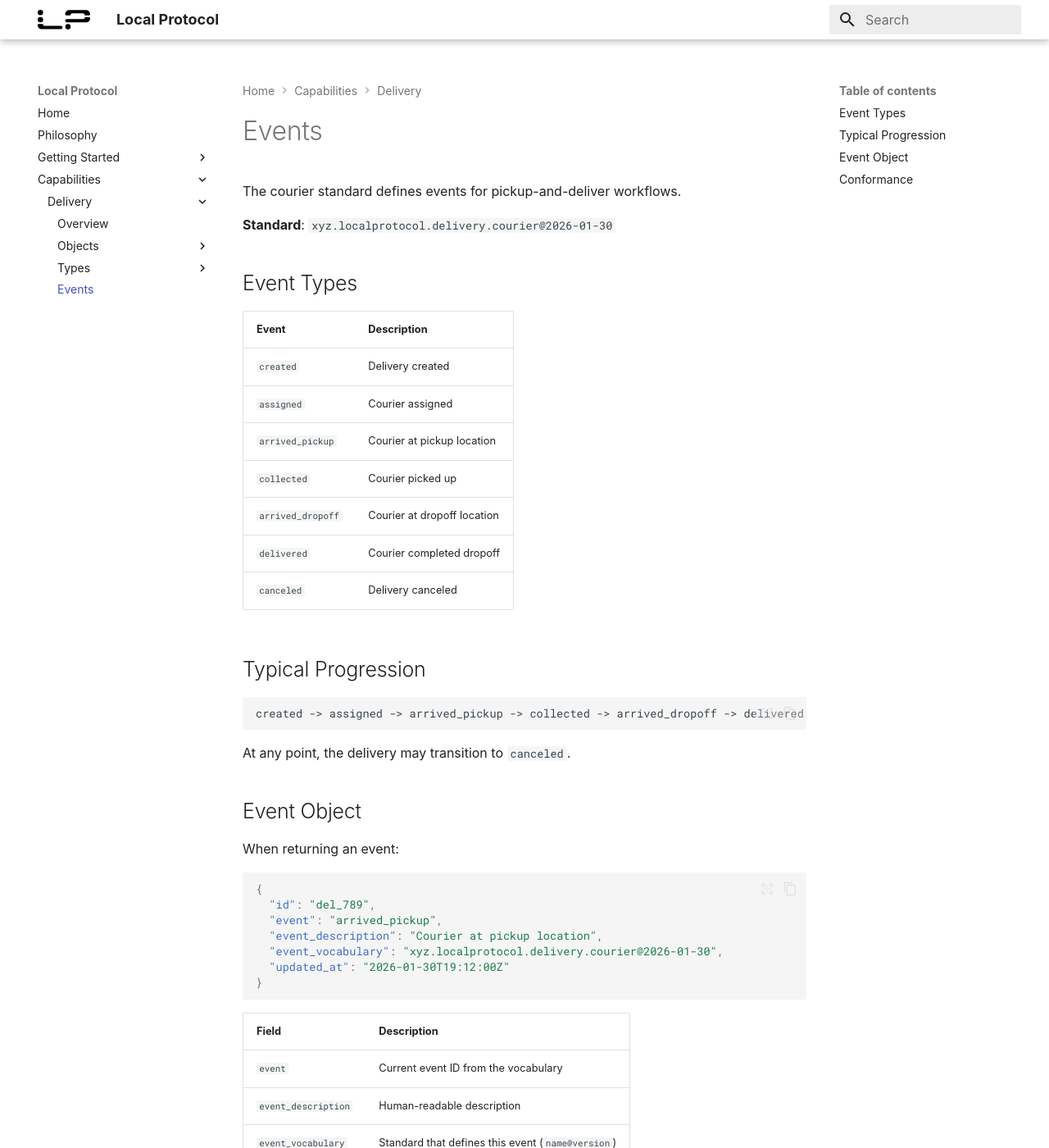
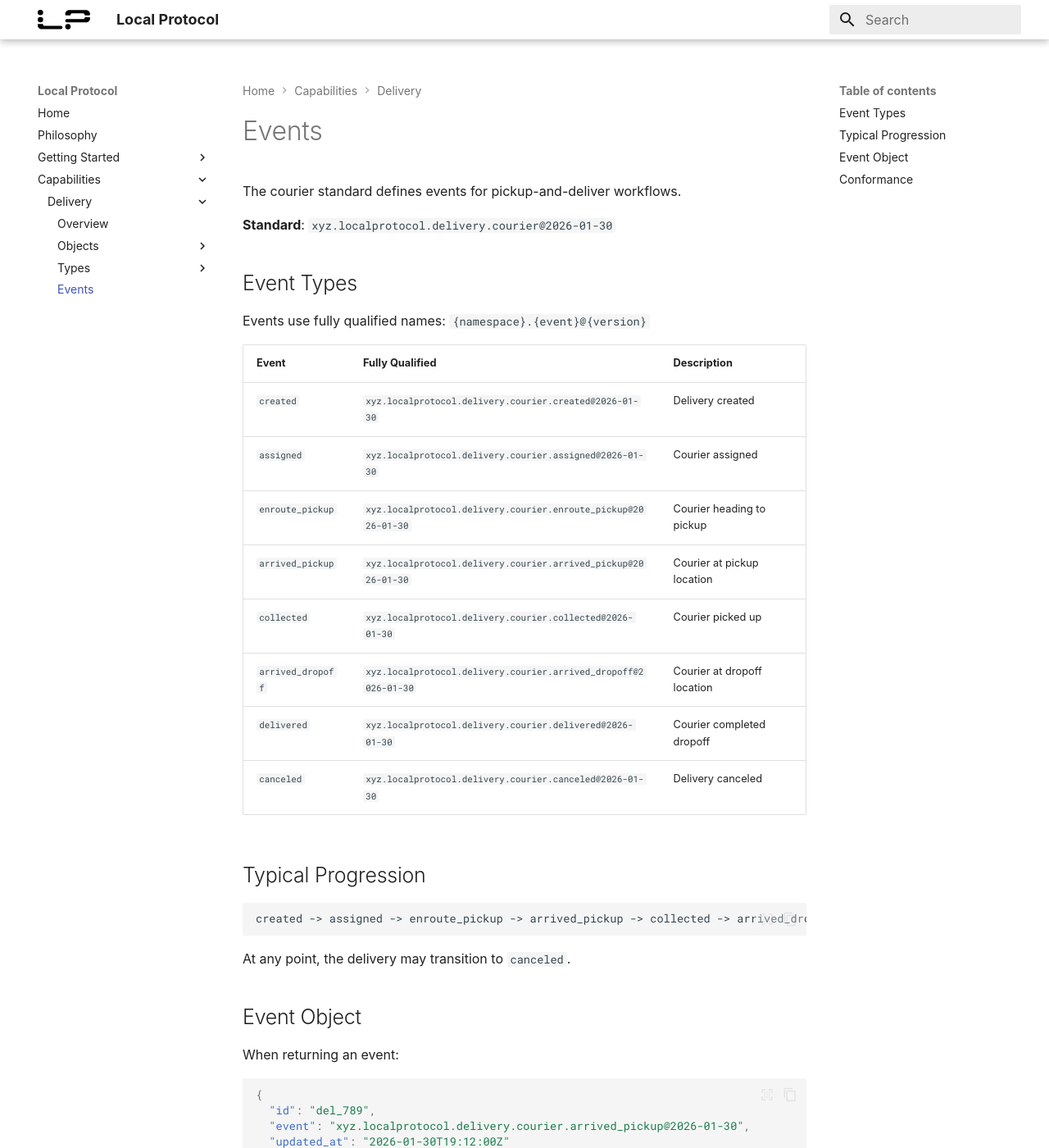
Before and after one commit to Palette-Labs-Inc/local-protocol, an MkDocs documentation site: the page built from docs/capabilities/delivery/events.md, in a window 1280 px wide and 1400 px high. Shown: the whole window at 82% size. Built offline with MkDocs 1.6.1 and Material for MkDocs 9.7.7, drawn with Linux system fonts in a browser that asks for light colours; some web fonts are replaced; some of the changed text lies outside the part shown.

Commit message:
Use fully qualified event names with version
- Format: xyz.localprotocol.delivery.courier.{event}@2026-01-30
- Add enroute_pickup event (distinguishes assigned from heading to pickup)
- Remove event_vocabulary field (now embedded in event name)
- 8 events: created, assigned, enroute_pickup, arrived_pickup, collected, arrived_dropoff, delivered, canceled

````diff
--- a/docs/capabilities/delivery/events.md
+++ b/docs/capabilities/delivery/events.md
@@ -6,20 +6,23 @@ The courier standard defines events for pickup-and-deliver workflows.
 
 ## Event Types
 
-| Event | Description |
-|-------|-------------|
-| `created` | Delivery created |
-| `assigned` | Courier assigned |
-| `arrived_pickup` | Courier at pickup location |
-| `collected` | Courier picked up |
-| `arrived_dropoff` | Courier at dropoff location |
-| `delivered` | Courier completed dropoff |
-| `canceled` | Delivery canceled |
+Events use fully qualified names: `{namespace}.{event}@{version}`
+
+| Event | Fully Qualified | Description |
+|-------|-----------------|-------------|
+| `created` | `xyz.localprotocol.delivery.courier.created@2026-01-30` | Delivery created |
+| `assigned` | `xyz.localprotocol.delivery.courier.assigned@2026-01-30` | Courier assigned |
+| `enroute_pickup` | `xyz.localprotocol.delivery.courier.enroute_pickup@2026-01-30` | Courier heading to pickup |
+| `arrived_pickup` | `xyz.localprotocol.delivery.courier.arrived_pickup@2026-01-30` | Courier at pickup location |
+| `collected` | `xyz.localprotocol.delivery.courier.collected@2026-01-30` | Courier picked up |
+| `arrived_dropoff` | `xyz.localprotocol.delivery.courier.arrived_dropoff@2026-01-30` | Courier at dropoff location |
+| `delivered` | `xyz.localprotocol.delivery.courier.delivered@2026-01-30` | Courier completed dropoff |
+| `canceled` | `xyz.localprotocol.delivery.courier.canceled@2026-01-30` | Delivery canceled |
 
 ## Typical Progression
 
 ```
-created -> assigned -> arrived_pickup -> collected -> arrived_dropoff -> delivered
+created -> assigned -> enroute_pickup -> arrived_pickup -> collected -> arrived_dropoff -> delivered
 ```
 
 At any point, the delivery may transition to `canceled`.
@@ -31,19 +34,15 @@ When returning an event:
 ```json
 {
   "id": "del_789",
-  "event": "arrived_pickup",
-  "event_description": "Courier at pickup location",
-  "event_vocabulary": "xyz.localprotocol.delivery.courier@2026-01-30",
+  "event": "xyz.localprotocol.delivery.courier.arrived_pickup@2026-01-30",
   "updated_at": "2026-01-30T19:12:00Z"
 }
 ```
 
 | Field | Description |
 |-------|-------------|
-| `event` | Current event ID from the vocabulary |
-| `event_description` | Human-readable description |
-| `event_vocabulary` | Standard that defines this event (`name@version`) |
-| `updated_at` | When event last changed (RFC 3339) |
+| `event` | Fully qualified event identifier (`{namespace}.{event}@{version}`) |
+| `updated_at` | When event occurred (RFC 3339) |
 
 ## Conformance
 
````
Also changed, not shown: 1 other file.
